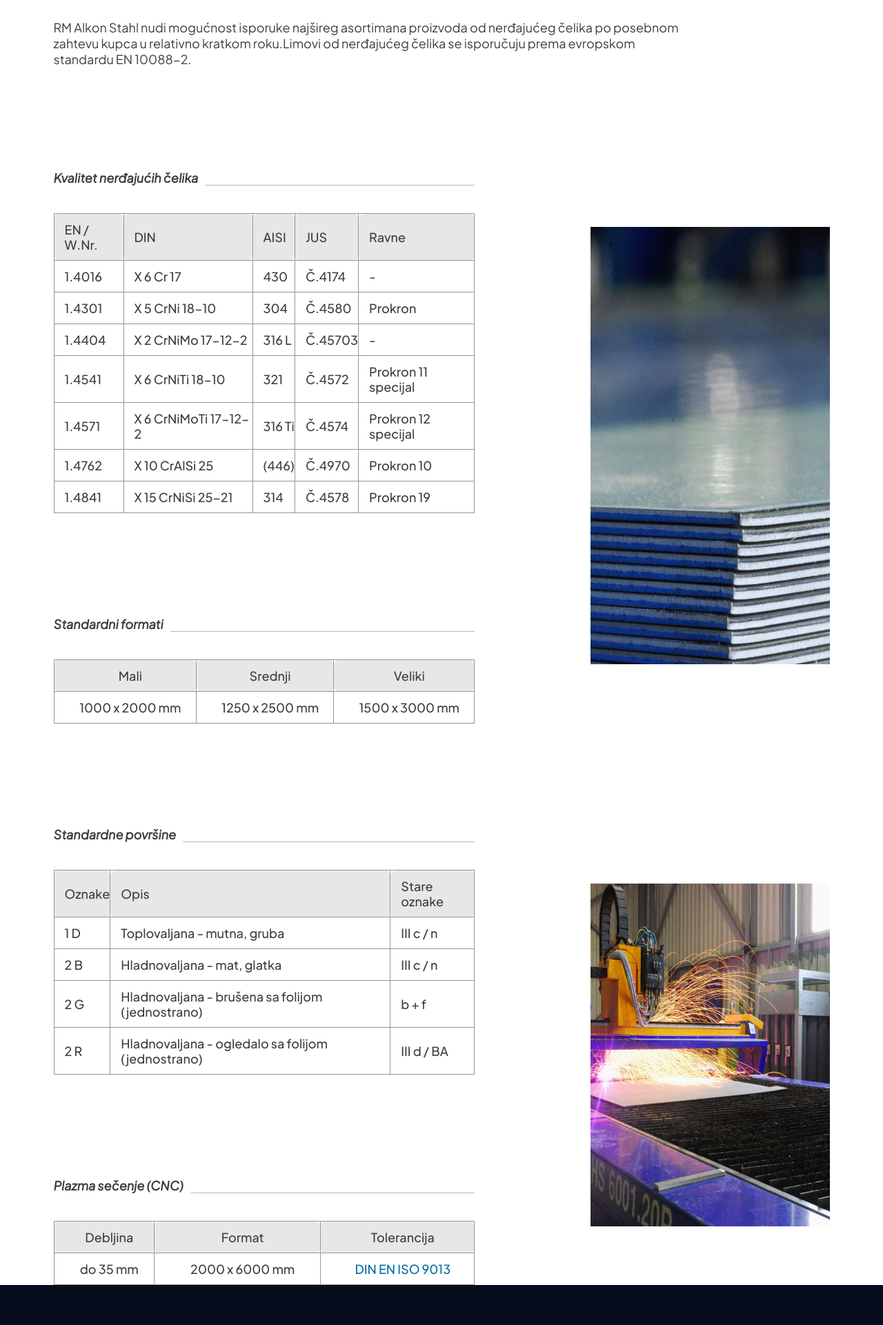
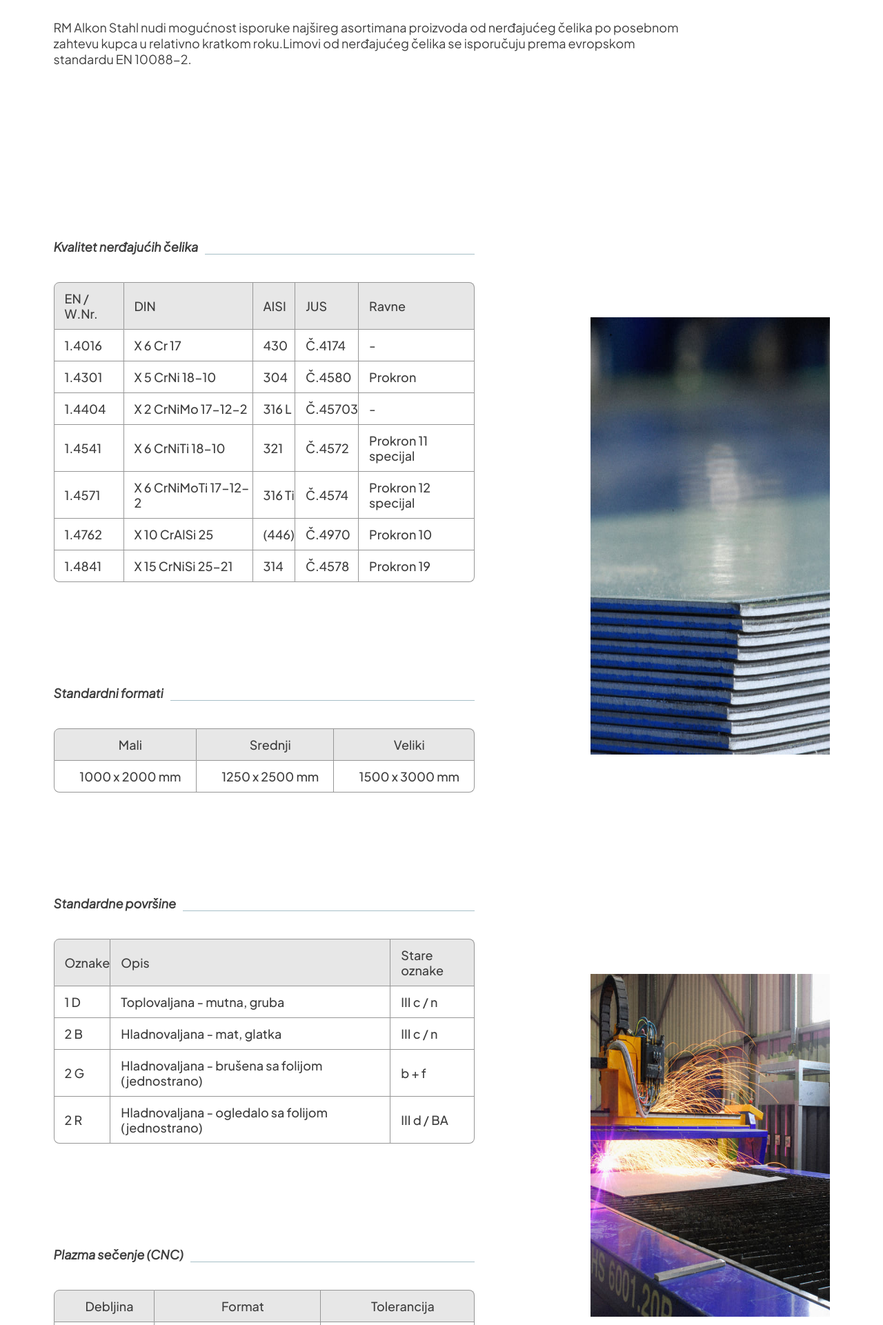
Before and after one commit to milosRank/rm-alcon-stahl, a PHP site: page /nerdjajuci-celici.html in a window 1280 px wide. Shown: the part 790-2711 px from the top of the page at 69% size. Run offline with PHP 8.4, Linux system fonts and the light colour scheme.

Commit message:
Table border radius fix

```diff
--- a/assets/css/main.css
+++ b/assets/css/main.css
@@ -388,30 +388,39 @@ ol {
 
 table {
   color: #3E3E3E;
-  border-collapse: collapse;
-  border: 1px solid #969696;
   width: 100%;
+  border-collapse: separate;
+  border-spacing: 0;
+  /* top-left border-radius */
+  /* top-right border-radius */
+  /* bottom-left border-radius */
+  /* bottom-right border-radius */
 }
 table.text-center th,
 table.text-center td {
   text-align: center;
 }
-table th,
-table td {
+table tr th,
+table tr td {
   color: inherit;
   font-size: 1.8rem;
   line-height: 2.2rem;
-  border: 1px solid #969696;
   text-align: left;
   padding: 11.5px 0 11.5px 15px;
-}
-table th {
+  border-right: 1px solid #969696;
+  border-bottom: 1px solid #969696;
+}
+table tr th:first-child,
+table tr td:first-child {
+  border-left: 1px solid #969696;
+}
+table tr th {
   font-family: "primary-medium", Arial, Helvetica, sans-serif;
   font-weight: 500;
   font-size: 1.8rem;
   line-height: 2.2rem;
   background-color: #E7E7E7;
-  border-radius: 8px;
+  border-top: solid 1px #969696;
 }
 table td {
   font-family: "primary-medium", Arial, Helvetica, sans-serif;
@@ -419,6 +428,18 @@ table td {
   font-size: 1.8rem;
   line-height: 2.2rem;
   background-color: transparent;
+}
+table thead th:first-child {
+  border-top-left-radius: 8px;
+}
+table thead th:last-child {
+  border-top-right-radius: 8px;
+}
+table tr:last-child td:first-child {
+  border-bottom-left-radius: 8px;
+}
+table tr:last-child td:last-child {
+  border-bottom-right-radius: 8px;
 }
 
 .text-center {
@@ -1219,6 +1240,10 @@ a.button:hover {
         No modificators.
 
 */
+.table-and-image {
+  margin-top: 150px;
+  margin-bottom: 150px;
+}
 .table-and-image .table-and-image__inner {
   display: flex;
   align-items: center;
@@ -1257,6 +1282,9 @@ a.button:hover {
   background-color: #A7BFC7;
   height: 1px;
 }
+.table-and-image .image-container {
+  margin-top: 62px;
+}
 
 .page-header {
   padding-top: 70px;
--- a/assets/scss/_global.scss
+++ b/assets/scss/_global.scss
@@ -176,9 +176,9 @@ ol {
 table {
     color: $tertiary-color;
     $th-background-color: #E7E7E7;
-    border-collapse: collapse;
-    border: 1px solid #969696;
     width: 100%;
+    border-collapse: separate;
+    border-spacing: 0;
 
     &.text-center {
 
@@ -188,25 +188,50 @@ table {
         }
     }
 
-    th,
-    td {
+    tr th,
+    tr td {
         color: inherit;
         font-size: 1.8rem;
         line-height: 2.2rem;
-        border: 1px solid #969696;
         text-align: left;
         padding: 11.5px 0 11.5px 15px;
+        border-right: 1px solid #969696;
+        border-bottom: 1px solid #969696;
+
+        &:first-child {
+            border-left: 1px solid #969696;
+        }
     }
 
-    th {
+    tr th {
         @include font($font-primary-medium,500,$small,2.2rem);
         background-color: $th-background-color;
-        border-radius: 8px;
+        border-top: solid 1px #969696;
     }
 
     td {
         @include font($font-primary-medium,400,$small,2.2rem);
         background-color: transparent;
+    }
+
+    /* top-left border-radius */
+    thead th:first-child {
+        border-top-left-radius: 8px;
+    }
+
+    /* top-right border-radius */
+    thead th:last-child {
+        border-top-right-radius: 8px;
+    }
+
+    /* bottom-left border-radius */
+    tr:last-child td:first-child {
+        border-bottom-left-radius: 8px;
+    }
+
+    /* bottom-right border-radius */
+    tr:last-child td:last-child {
+        border-bottom-right-radius: 8px;
     }
 }
 
--- a/assets/scss/sections/_table-and-image.scss
+++ b/assets/scss/sections/_table-and-image.scss
@@ -10,6 +10,8 @@
 */
 
 .table-and-image {
+    margin-top: 150px;
+    margin-bottom: 150px;
 
     .table-and-image__inner {
         display: flex;
@@ -51,4 +53,8 @@
             }
         }
     }
+
+    .image-container {
+        margin-top: 62px;
+    }
 }
--- a/nerdjajuci-celici.html
+++ b/nerdjajuci-celici.html
@@ -159,7 +159,7 @@
             </section> <!-- Page header end -->
 
             <!-- Text and heading start -->
-            <section class="text-and-heading padding-top-0 margin-bottom-50">
+            <section class="text-and-heading padding-top-0">
                 <div class="container-fluid">
                     <div class="wrapper">
                         <div class="container">
@@ -194,7 +194,7 @@
             </section> <!-- Text and heading end -->
 
             <!-- Table and image start -->
-            <section class="table-and-image margin-bottom-150">
+            <section class="table-and-image">
                 <div class="container-fluid">
                     <div class="wrapper">
                         <div class="container">
```
